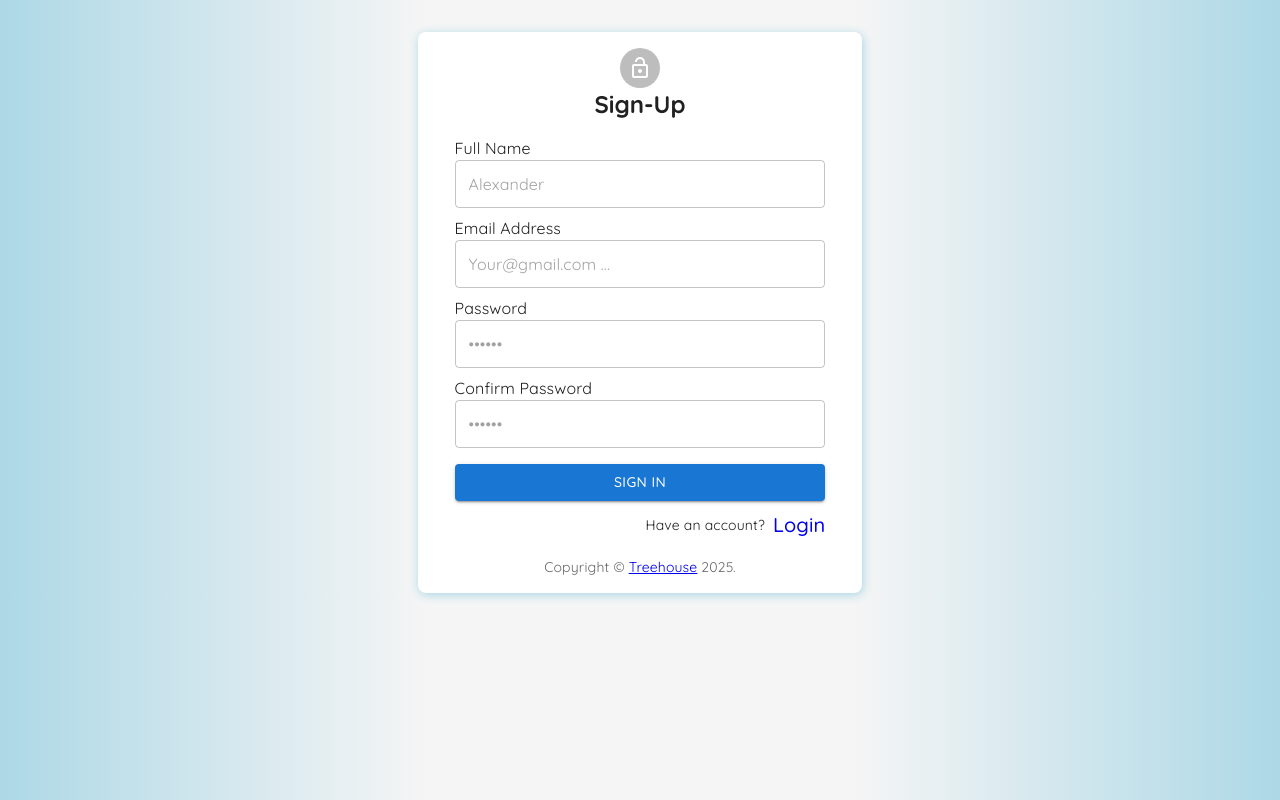
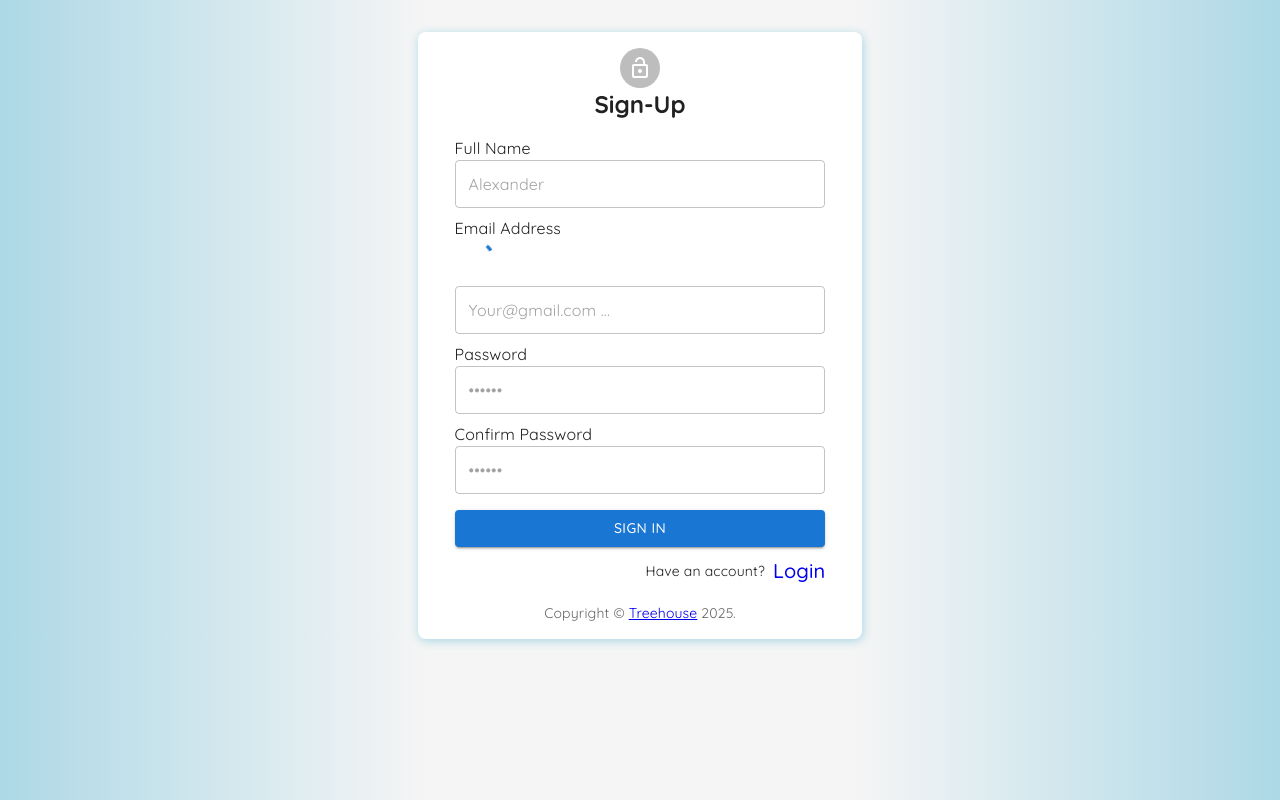
Before and after one commit to treehouseapps/PRODIGY_FS_01, a React (Vite) app: page /signup in a window 1280 px wide. Built offline with nearby package versions, Linux system fonts and the light colour scheme.

Commit message:
Update signup.jsx

```diff
--- a/src/pages/signup.jsx
+++ b/src/pages/signup.jsx
@@ -8,7 +8,8 @@ import {
     Grid,
     Box,
     Typography,
-    Container
+    Container,
+CircularProgress
 } from '@mui/material';
 import LockOpenIcon from '@mui/icons-material/LockOpen';
 import { makeStyles } from '@mui/styles';
@@ -183,7 +184,7 @@ export default function SignUp() {
                                 },
                             }}
                         />
-                        <Typography>Email Address</Typography>
+                        <Typography>Email Address</Typography><CircularProgress />
                         <TextField
                             variant="outlined"
                             required
```
